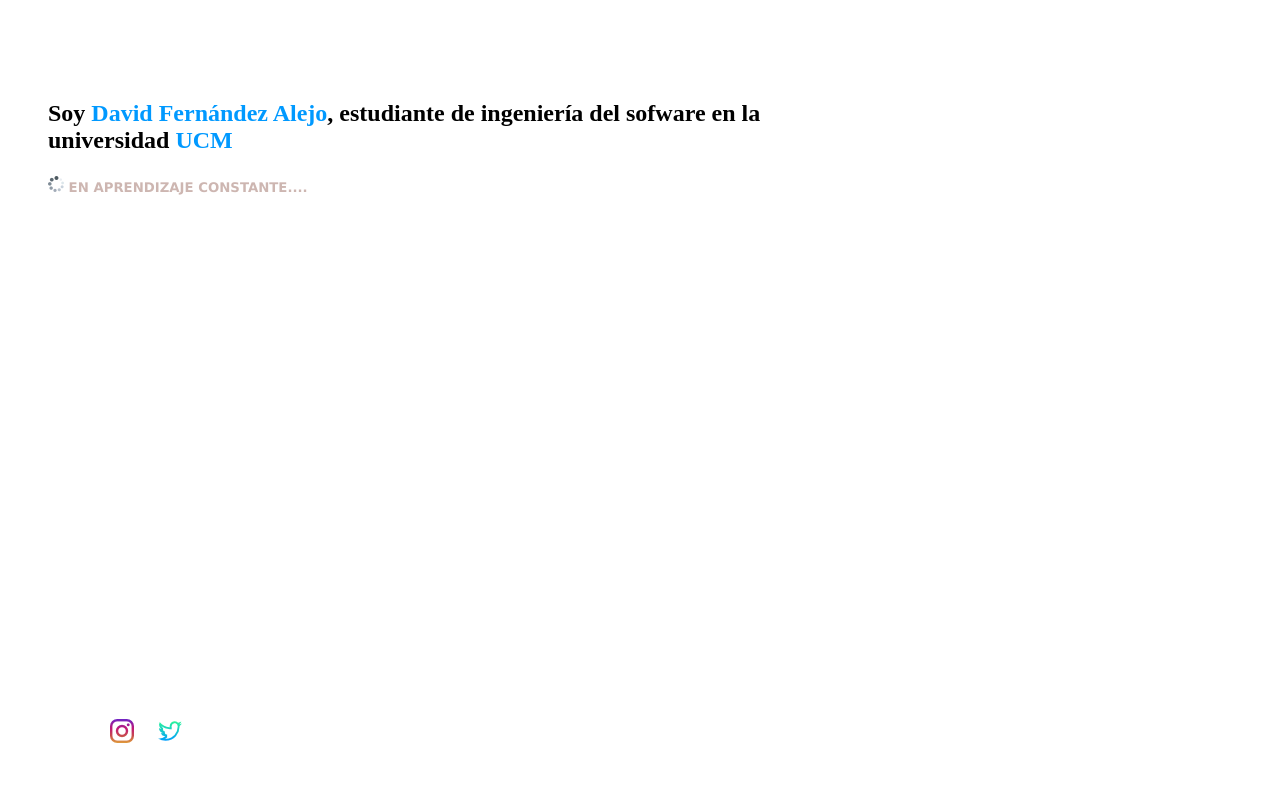
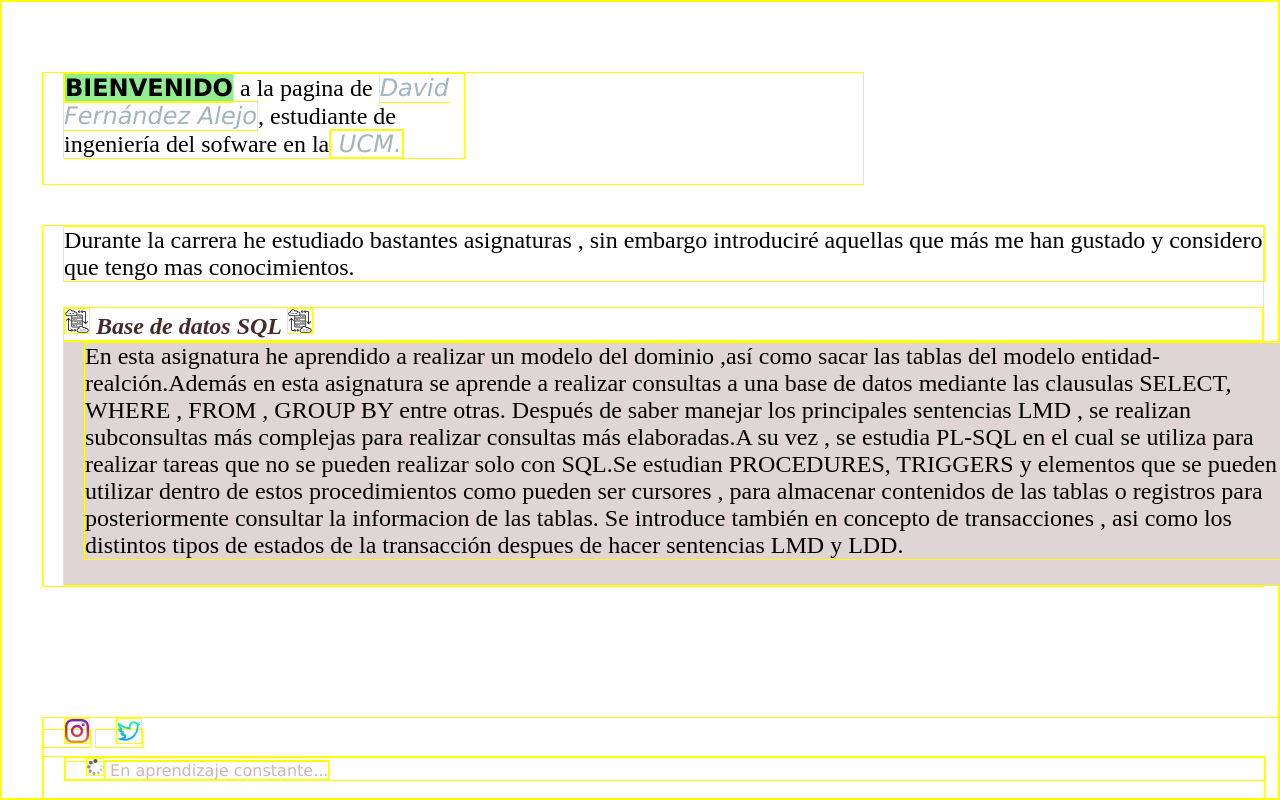
Before and after one commit to david10923/david10923, a plain HTML site: page index.html in a window 1280 px wide. Drawn offline with Linux system fonts and the light colour scheme.

Commit message:
Cambios principales

```diff
--- a/index.html
+++ b/index.html
@@ -3,21 +3,37 @@
     <html lang = es>
 
     <head>
-        <title>david10923</title>
         <meta charset="utf8"/>
+        <title>David Fdez Engineering student</title>
         <link rel="stylesheet" href= "stylesheet.css">
+        <link rel="icon" type="img/png" href="images/icon/poker.png">
+
     </head>
 
     <body>
 
        <div class="container">
 
-            <h2>Soy <span>David Fernández Alejo</span>, estudiante de ingeniería del sofware en la universidad <span> UCM </span></h2>
-            <h5><img src="images/cargando.png"><span> EN APRENDIZAJE CONSTANTE.... </span> </h5>
+            <p class="info"><strong>BIENVENIDO</strong> a la pagina de <span>David Fernández Alejo</span>, estudiante de ingeniería del sofware en la<a href ="https://www.ucm.es" ><span> UCM.</span></a> </p>
 
        </div>
 
        <div class="container-info">
+           <p>Durante la carrera he estudiado bastantes asignaturas , sin embargo introduciré aquellas que más me han gustado y considero que tengo mas conocimientos.</p>
+           <h2> <img src="images/baseDeDatos.png" alt ="Base de datos"> Base de datos SQL <img src="images/baseDeDatos.png" alt ="Base de datos"></h2>
+           <div class="baseDeDatosInfo">
+            <p>En esta asignatura he aprendido a realizar un modelo del dominio ,así como sacar las tablas del modelo entidad-realción.Además en esta asignatura
+                se aprende a realizar consultas a una base de datos mediante las clausulas SELECT, WHERE , FROM , GROUP BY entre otras. Después de saber manejar los principales
+                sentencias LMD , se realizan subconsultas más complejas para realizar consultas más elaboradas.A su vez , se estudia PL-SQL en el cual se utiliza para realizar tareas
+                que no se pueden realizar solo con SQL.Se estudian PROCEDURES, TRIGGERS y elementos que se pueden utilizar dentro de estos procedimientos como pueden ser cursores ,
+                para almacenar contenidos de las tablas o registros para posteriormente consultar la informacion de las tablas. Se introduce también en concepto de transacciones , asi como
+                los distintos tipos de estados de la transacción despues de hacer sentencias LMD y LDD.
+            </p>
+
+
+           </div>
+
+
 
 
        </div>
@@ -26,6 +42,10 @@
            <!--<img src ="images/UCM2.jpg">-->
            <a href= "https://www.instagram.com/david10923" ><img src ="images/instagram.png" alt="Instagram"></a>
            <a href = "https://twitter.com/david10923"><img src ="images/twitter.png" alt="Twitter"></a>
+           <div id ="footerSection">
+                <p><a href ="https://github.com/david10923"><img src="images/cargando.png"><span> En aprendizaje constante... </span> </a></p>
+           </div>
+
        </footer>
 
     </body>
--- a/stylesheet.css
+++ b/stylesheet.css
@@ -2,48 +2,102 @@
 body{
     background-color:white;
     font-family:serif ;
+}
+
+*{
+    border: 1px solid yellow;
+    margin: 0;
+    padding: 0;
+}
 
 
-}
-.container{
-    position :relative;
-    size: 75;
-    margin-top: 100px;
-    margin-left: 40px;
-    width: 800;
+a{
+    text-decoration: none;
 }
 
-.container-info{
+href:hover{
+    background-color: lime;
 
 }
 
-h5 span{
+strong{
+    font-family: Verdana, Geneva, Tahoma, sans-serif;
+    background-color: lightgreen;
+
+}
+p{
+    font-size: x-large;
+    width: 900;
+    margin-bottom: 25px;
+}
+
+p span{
     color: #CDB6B1;
     font-family: Verdana, Geneva, Tahoma, sans-serif;
 }
 
-h2 span{
-    color: rgb(0, 153, 255);
+div{
+    padding-left: 20px;
+    width: 1200;
 }
 
+div p{
+    width: 1200;
+}
 
+div .baseDeDatosInfo{
+    background-color: rgb(223, 213, 213);
+}
 footer {
     width: 100%;
     height: 81px;
     position: absolute;
     bottom: 0;
-    left: 90px;
+    margin-left: 40px;
 }
 
 footer img{
 	position: relative;
 	max-width: 100%;
-    margin-bottom: 2rem;
     margin-left: 20px;
 }
 
 
-img{
-    position: relative;
-	max-width: 100%;
+.container{
+    position :relative;
+    size: 75;
+    margin-top: 70px;
+    margin-left: 40px;
+    width: 800;
+    margin-bottom: 40px;
 }
+
+.container-info{
+    margin-left:40px ;
+}
+
+.container-info h2{
+    font-style: oblique;
+    color:rgb(70, 42, 42);
+}
+
+.info{
+    width: 400;
+    font-size: x-large;
+}
+
+.info span{
+    color: rgb(161, 180, 192);
+    font-style: italic;
+
+}
+
+
+#footerSection{
+    margin-bottom: 5px;
+    margin-top: 8px;
+}
+
+#footerSection p{
+    font-size: medium  ;
+}
```
Also changed, not shown: images/baseDeDatos.png (added), images/icon/poker.png (added).
